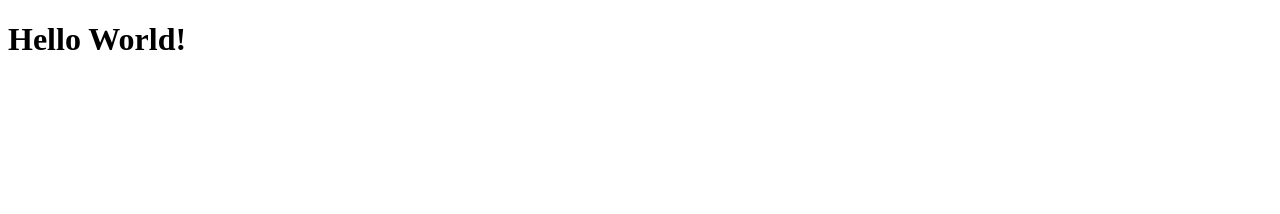
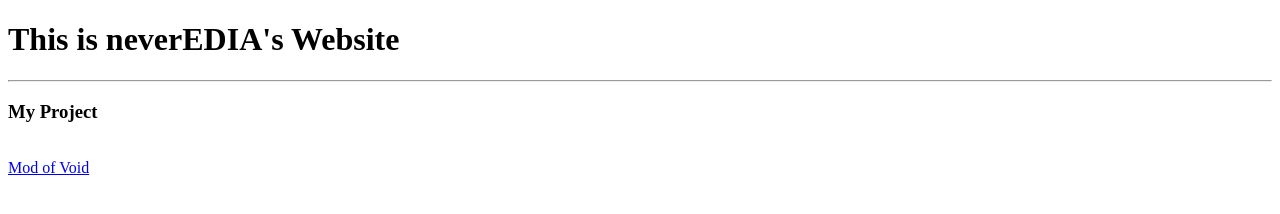
Before and after one commit to TZwodeshijie/neverEDIA, a plain HTML site: page index.html in a window 1280 px wide. Drawn offline with Linux system fonts and the light colour scheme.

Commit message:
index.html

```diff
--- a/index.html
+++ b/index.html
@@ -4,6 +4,9 @@
     <title>neverEDIA's Website</title>
   </head>
   <body>
-    <h1>Hello World!</h1>
+    <h1>This is neverEDIA's Website</h1>
+    <hr>
+    <h3>My Project</h3><br>
+    <a href="modofvoid.html">Mod of Void</a>
   </body>
 </html>
```
